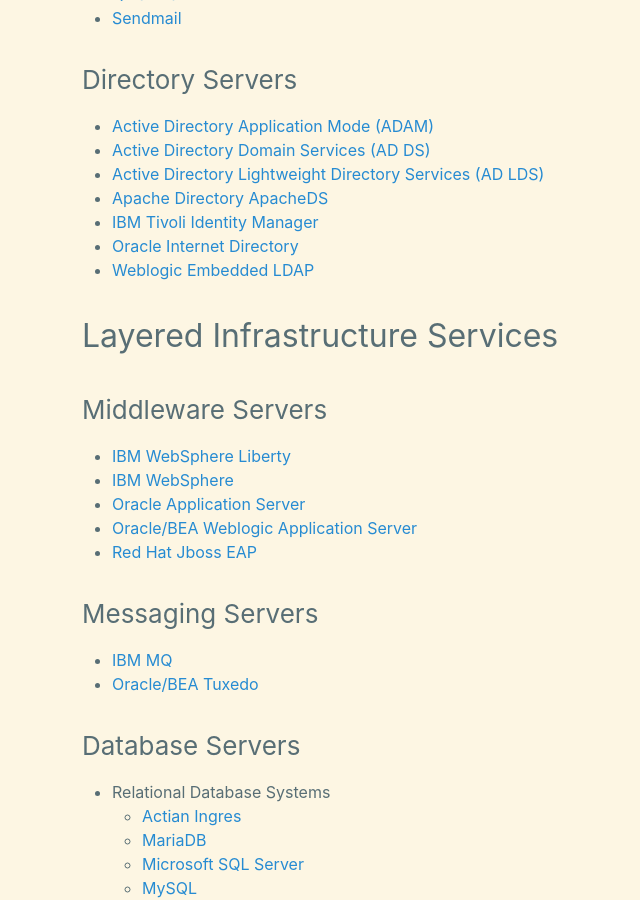
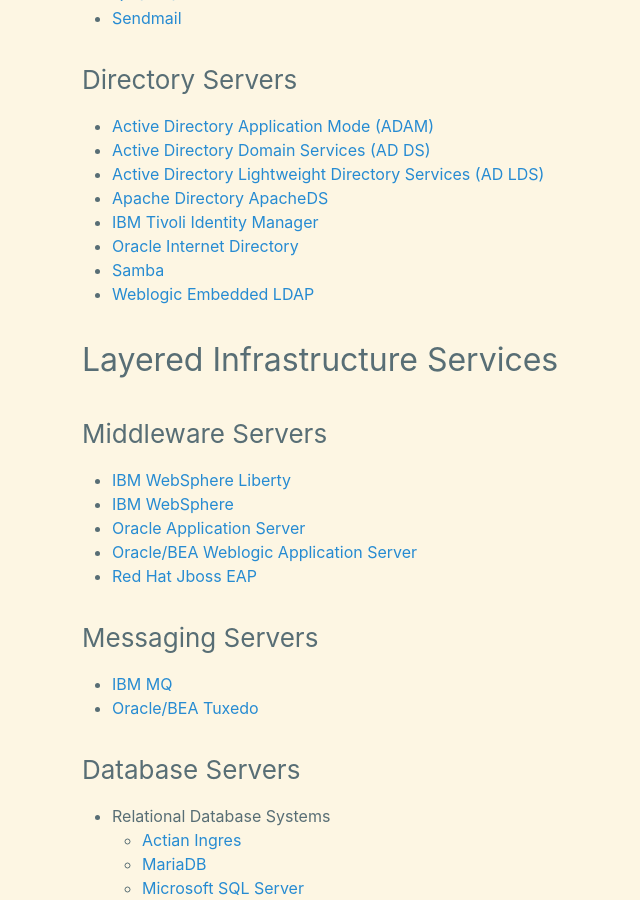
Before and after one commit to wmcdonald404/wmcdonald404.github.io, a Jekyll site: the page built from _pages/cv.md, in a window 1280 px wide and 900 px high, scrolled down 3847 px. Shown: the whole window, without its empty margins (188-828 px from the left). Built offline with Jekyll 4.4.1, drawn with Linux system fonts in a browser that asks for light colours.

Commit message:
Add Samba to the list of directory servers.

```diff
--- a/_pages/cv.md
+++ b/_pages/cv.md
@@ -91,6 +91,7 @@ Whether that's configuring, deploying, testing, and operating in a hands-on capa
 - [Apache Directory ApacheDS](https://directory.apache.org/apacheds/)
 - [IBM Tivoli Identity Manager](https://www.ibm.com/docs/en/tfim)
 - [Oracle Internet Directory](https://www.oracle.com/middleware/technologies/internet-directory.html)
+- [Samba](https://www.samba.org/)
 - [Weblogic Embedded LDAP](https://docs.oracle.com/en/middleware/fusion-middleware/weblogic-server/12.2.1.4/secmg/ldap.html)
 
 ## Layered Infrastructure Services
```
